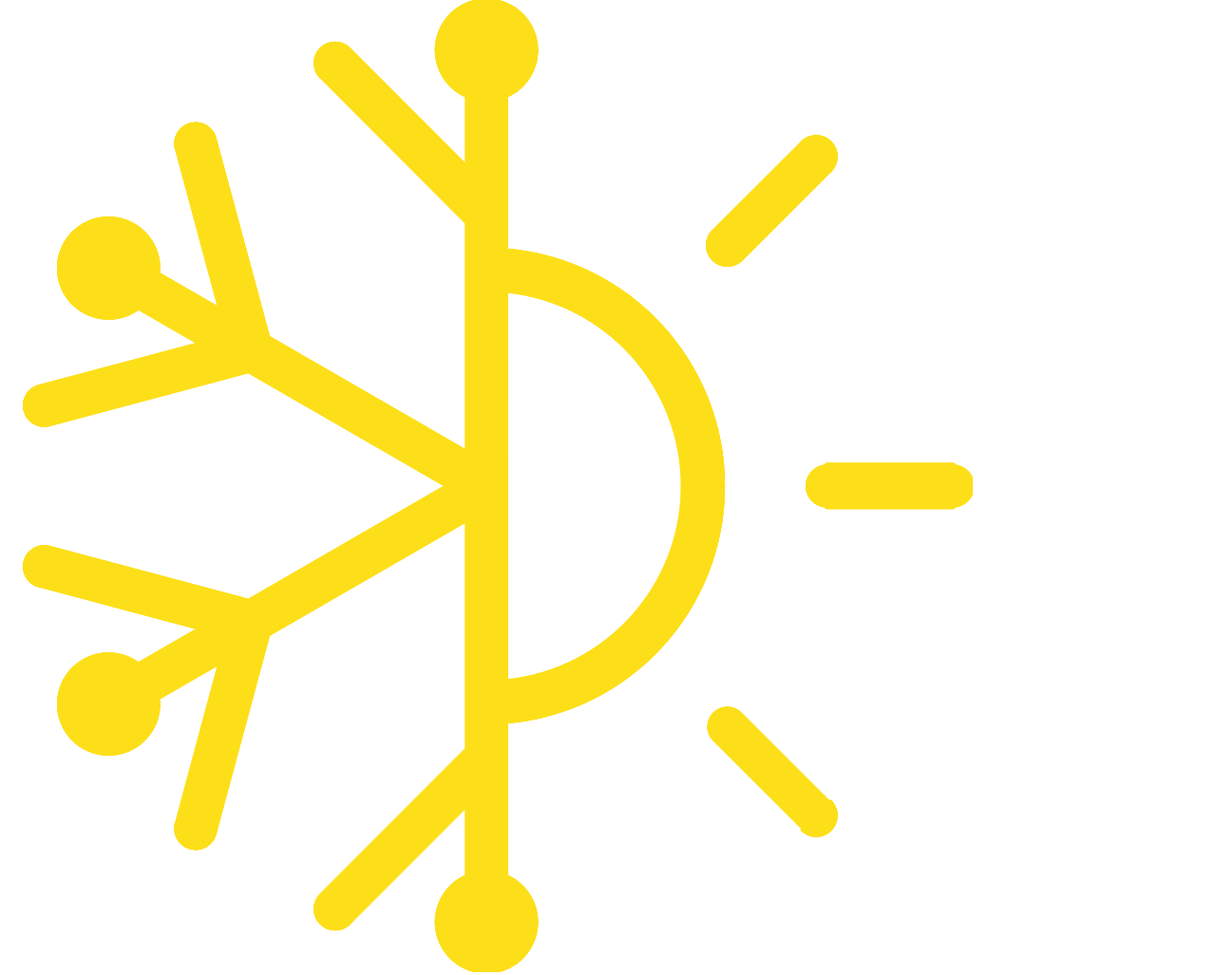
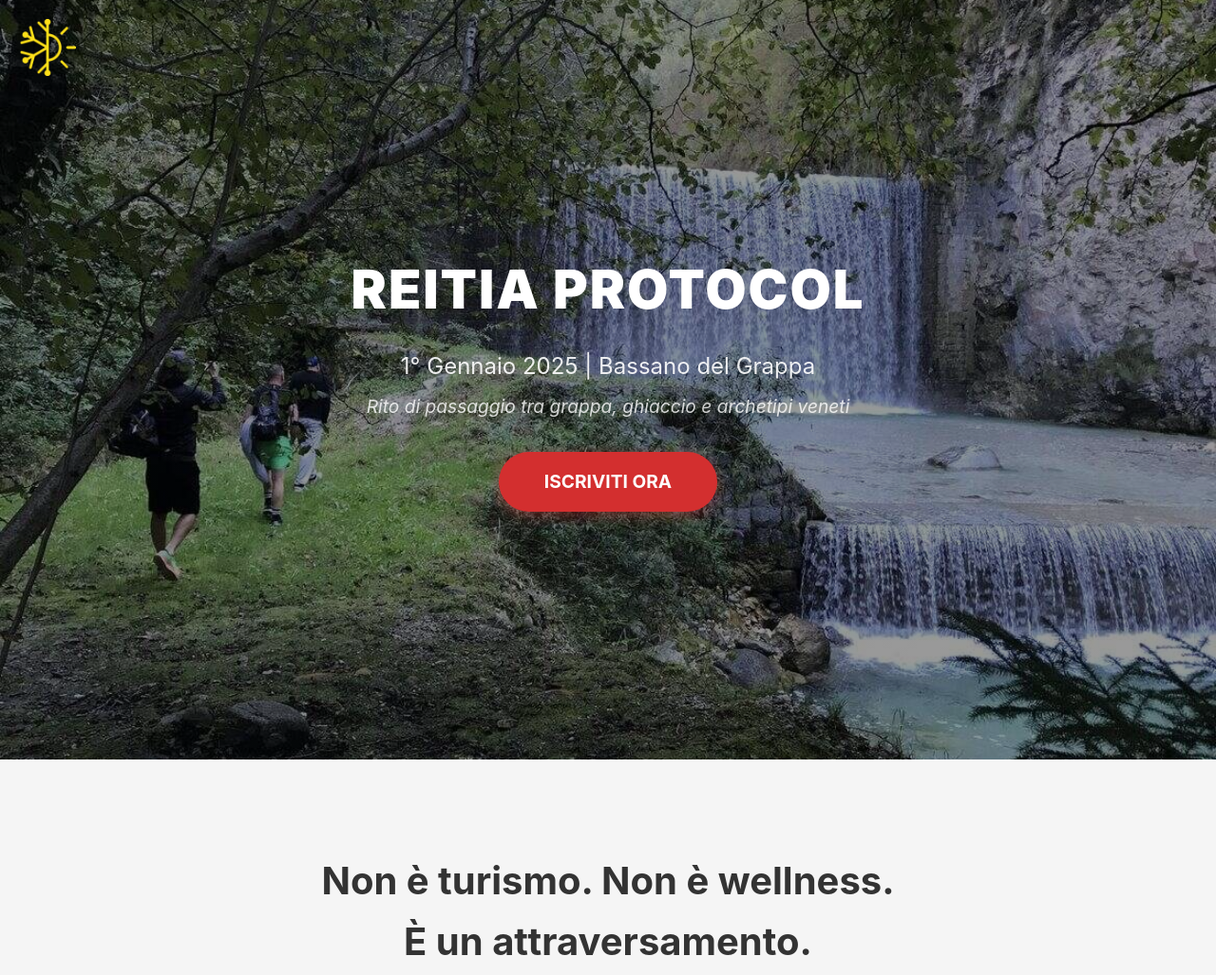
Before and after one commit to icebrrreakers/icebrrreakers.com, a plain HTML site: page index.html in a window 1280 px wide. Shown: the top 1027 px of the page at 95% size. Drawn offline with Linux system fonts and the light colour scheme.

Commit message:
Update style.css

```diff
--- a/style.css
+++ b/style.css
@@ -359,3 +359,14 @@ footer a:hover {
         transform: none;
     }
 }
+.site-header {
+    position: fixed;
+    top: 20px;
+    left: 20px;
+    z-index: 1000;
+}
+
+.header-logo {
+    width: 60px;
+    height: 60px;
+}
```
